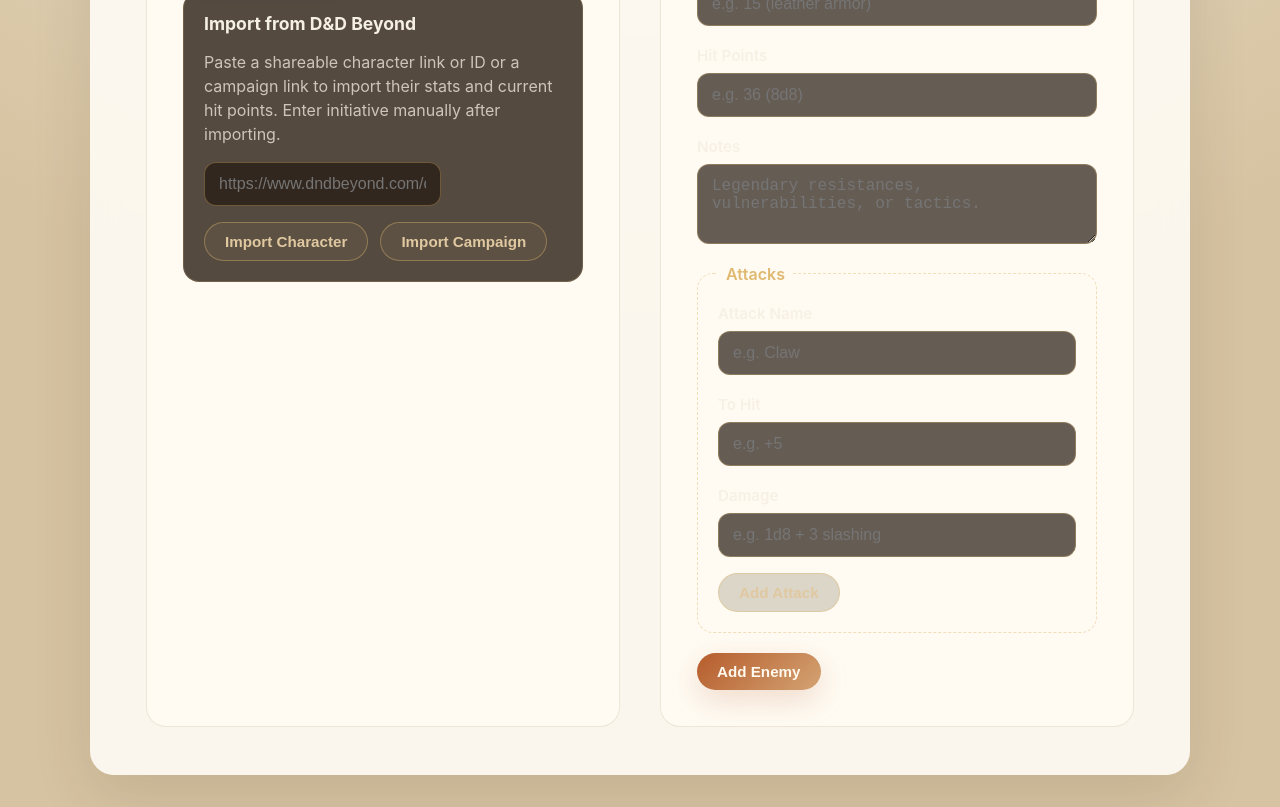
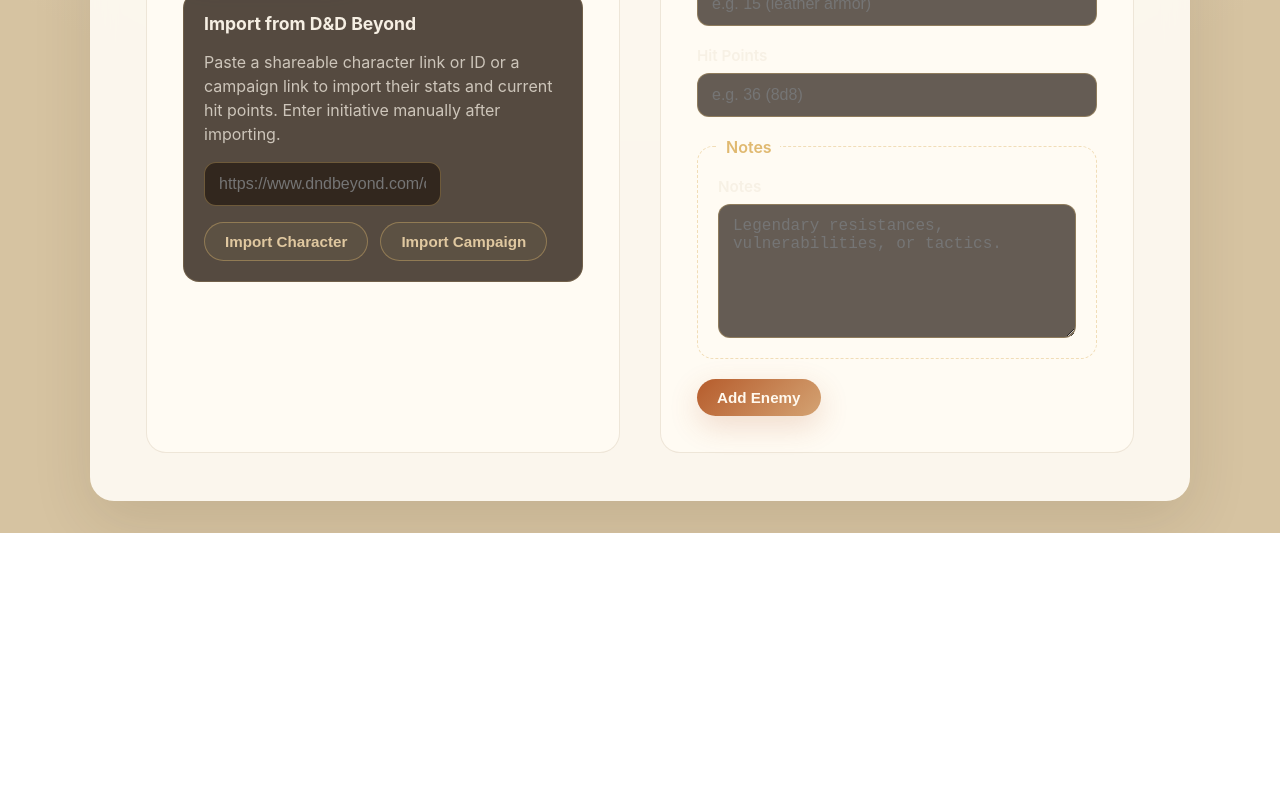
Before and after one commit to mushfichowdhury/dnd-combat-tracker, a Next.js app: page / in a window 1280 px wide. Shown: the part 940-1747 px from the top of the page. After the commit the page ends 1473 px from the top, so only its background shows below. Built offline with nearby package versions, Linux system fonts and the light colour scheme.

Commit message:
Refactor enemy notes form

```diff
--- a/src/pages/index.js
+++ b/src/pages/index.js
@@ -17,7 +17,6 @@ const emptyEnemyForm = {
 	initiative: "",
 	notes: "",
 };
-const emptyAttackForm = { name: "", toHit: "", damage: "" };
 
 const formatClassSummary = (classes = []) => {
 	if (!Array.isArray(classes) || classes.length === 0) {
@@ -71,8 +70,6 @@ export default function Home() {
 	const [enemies, setEnemies] = useState([]);
 	const [partyForm, setPartyForm] = useState(emptyPartyForm);
 	const [enemyForm, setEnemyForm] = useState(emptyEnemyForm);
-	const [attackForm, setAttackForm] = useState(emptyAttackForm);
-	const [enemyAttacks, setEnemyAttacks] = useState([]);
 	const [activeCombatantId, setActiveCombatantId] = useState(null);
 	const [dndBeyondIdentifier, setDndBeyondIdentifier] = useState("");
 	const [isImportingDndBeyond, setIsImportingDndBeyond] = useState(false);
@@ -316,22 +313,6 @@ export default function Home() {
 		}
 	};
 
-	const handleAttackSubmit = (event) => {
-		event.preventDefault();
-		if (!attackForm.name.trim()) return;
-
-		setEnemyAttacks((prev) => [
-			...prev,
-			{
-				id: generateId(),
-				name: attackForm.name.trim(),
-				toHit: attackForm.toHit.trim(),
-				damage: attackForm.damage.trim(),
-			},
-		]);
-		setAttackForm(emptyAttackForm);
-	};
-
         const handleEnemySubmit = (event) => {
                 event.preventDefault();
                 if (!enemyForm.name.trim()) return;
@@ -345,12 +326,9 @@ export default function Home() {
                                 hitPoints: enemyForm.hitPoints.trim(),
                                 initiative: Number(enemyForm.initiative) || 0,
                                 notes: enemyForm.notes.trim(),
-				attacks: enemyAttacks,
                         },
                 ]);
                 setEnemyForm(emptyEnemyForm);
-		setAttackForm(emptyAttackForm);
-		setEnemyAttacks([]);
         };
 
 	const removePartyMember = (id) => {
@@ -359,10 +337,6 @@ export default function Home() {
 
 	const removeEnemy = (id) => {
 		setEnemies((prev) => prev.filter((enemy) => enemy.id !== id));
-	};
-
-	const removePendingAttack = (id) => {
-		setEnemyAttacks((prev) => prev.filter((attack) => attack.id !== id));
 	};
 
 	const handleImportedInitiativeChange = (id, value) => {
@@ -662,12 +636,8 @@ export default function Home() {
 													{combatant.hitPoints && (
 														<span>HP {combatant.hitPoints}</span>
 													)}
-													{combatant.attacks.length > 0 && (
-														<span>
-															{combatant.attacks
-																.map((attack) => attack.name)
-																.join(", ")}
-														</span>
+                                                                                                {combatant.notes && (
+                                                                                                        <span>{combatant.notes}</span>
                                                                                                 )}
 												</div>
 											)}
@@ -947,10 +917,12 @@ export default function Home() {
 										/>
 									</label>
 								</div>
+                                                                <fieldset className={styles.fieldset}>
+                                                                        <legend>Notes</legend>
                                                                         <label className={styles.inputGroup}>
                                                                                 <span>Notes</span>
                                                                                 <textarea
-										rows={3}
+                                                                                        rows={6}
                                                                                         value={enemyForm.notes}
                                                                                         onChange={(event) =>
                                                                                                 setEnemyForm((prev) => ({
@@ -961,76 +933,6 @@ export default function Home() {
                                                                                         placeholder='Legendary resistances, vulnerabilities, or tactics.'
                                                                                 />
                                                                         </label>
-
-								<fieldset className={styles.fieldset}>
-									<legend>Attacks</legend>
-									<div className={styles.formGrid}>
-										<label className={styles.inputGroup}>
-											<span>Attack Name</span>
-											<input
-												type='text'
-												value={attackForm.name}
-												onChange={(event) =>
-													setAttackForm((prev) => ({
-														...prev,
-														name: event.target.value,
-													}))
-												}
-												placeholder='e.g. Claw'
-											/>
-										</label>
-										<label className={styles.inputGroup}>
-											<span>To Hit</span>
-											<input
-												type='text'
-												value={attackForm.toHit}
-												onChange={(event) =>
-													setAttackForm((prev) => ({
-														...prev,
-														toHit: event.target.value,
-													}))
-												}
-												placeholder='e.g. +5'
-											/>
-										</label>
-										<label className={styles.inputGroup}>
-											<span>Damage</span>
-											<input
-												type='text'
-												value={attackForm.damage}
-												onChange={(event) =>
-													setAttackForm((prev) => ({
-														...prev,
-														damage: event.target.value,
-													}))
-												}
-												placeholder='e.g. 1d8 + 3 slashing'
-											/>
-										</label>
-									</div>
-									<button
-										type='button'
-										className={styles.secondaryButton}
-										onClick={handleAttackSubmit}>
-										Add Attack
-									</button>
-									{enemyAttacks.length > 0 && (
-										<ul className={styles.inlineList}>
-											{enemyAttacks.map((attack) => (
-												<li key={attack.id}>
-													<strong>{attack.name}</strong>
-													{attack.toHit && ` | ${attack.toHit} to hit`}
-													{attack.damage && ` | ${attack.damage}`}
-													<button
-														type='button'
-														className={styles.removeLink}
-														onClick={() => removePendingAttack(attack.id)}>
-														Remove
-													</button>
-												</li>
-											))}
-										</ul>
-									)}
                                                                 </fieldset>
 
 								<button type='submit' className={styles.primaryButton}>
@@ -1062,20 +964,6 @@ export default function Home() {
 												{enemy.notes && (
 													<p className={styles.notes}>{enemy.notes}</p>
 												)}
-												{enemy.attacks.length > 0 && (
-													<div className={styles.attackList}>
-														<h4>Attacks</h4>
-														<ul>
-															{enemy.attacks.map((attack) => (
-																<li key={attack.id}>
-																	<strong>{attack.name}</strong>
-																	{attack.toHit && ` | ${attack.toHit} to hit`}
-																	{attack.damage && ` | ${attack.damage}`}
-																</li>
-															))}
-														</ul>
-													</div>
-												)}
 											</div>
 											<button
 												type='button'
```
Lines whose indentation alone changed are shown as unchanged.
